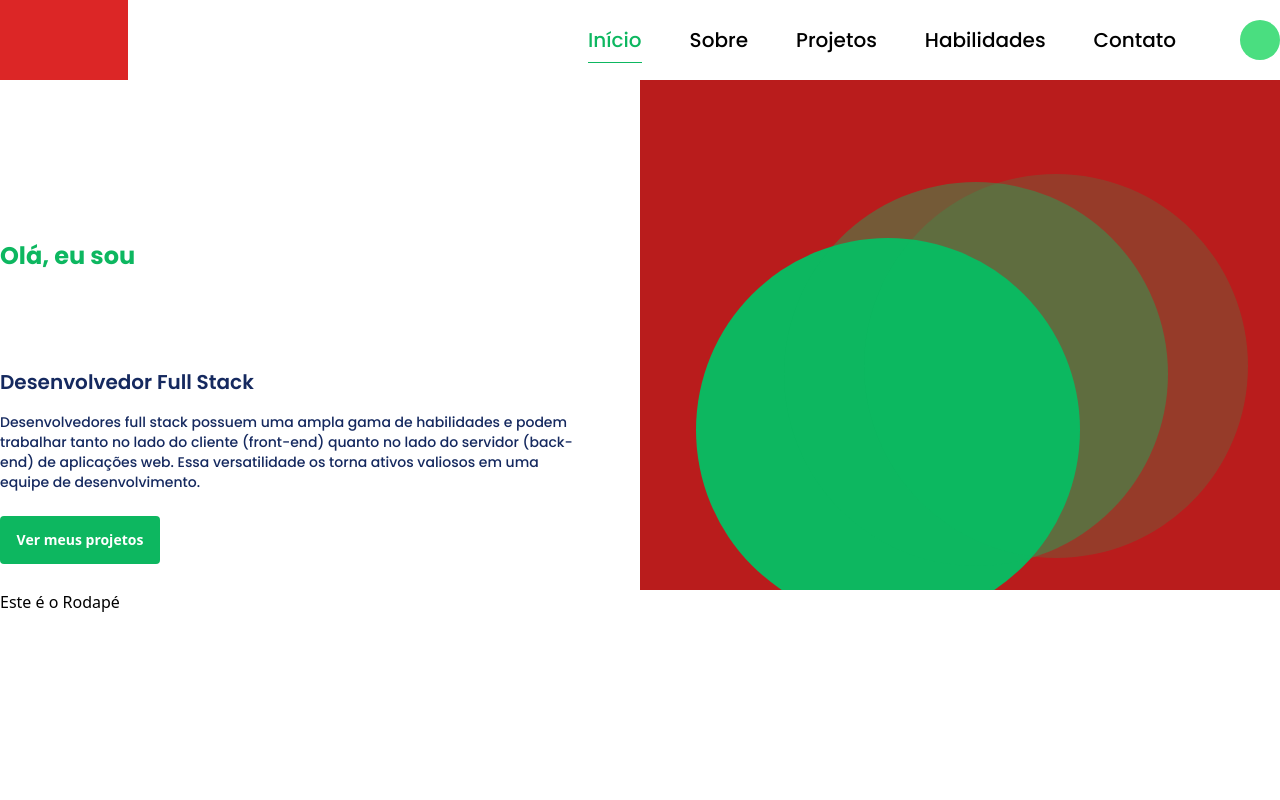
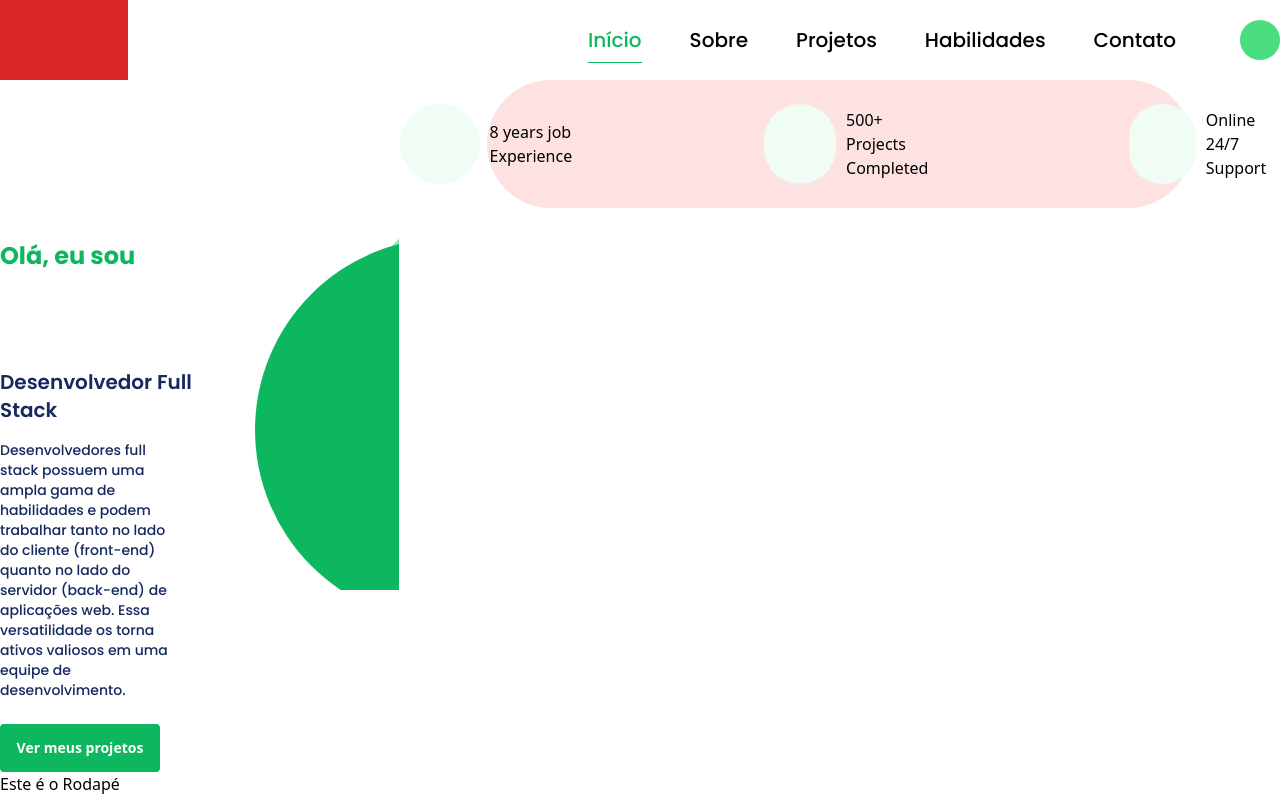
Before and after one commit to gabrielestefono/portfolio_atividade_mentoria, a Next.js app: page / in a window 1280 px wide. Built offline with nearby package versions, Linux system fonts and the light colour scheme.

Commit message:
Corrigindo e inserindo o elemento

```diff
--- a/components/Hero/Direita.jsx
+++ b/components/Hero/Direita.jsx
@@ -4,7 +4,7 @@ export default function HeroDireita(){
             <div className="w-96 elementColorPrimary h-96 absolute rounded-full bottom-0 -mb-8 ml-14"></div>
             <div className="w-96 elementColorPrimary h-96 absolute rounded-full bottom-0 mb-6 ml-36 opacity-40"></div>
             <div className="w-96 elementColorPrimary h-96 absolute rounded-full bottom-0 mb-8 ml-56 opacity-20"></div>
-            <div className="w-50 h-full bg-red-700"></div>
+            <div className="w-50 h-full"></div>
         </div>
     )
 }
--- a/components/Hero/HeroSection.jsx
+++ b/components/Hero/HeroSection.jsx
@@ -1,11 +1,15 @@
 import HeroDireita from "./Direita";
 import HeroEsquerda from "./Esquerda";
+import HeroInfo from "./Info";
 
 export default function Hero(){
     return (
-        <div className="max-w-screen-2xl flex">
-            <HeroEsquerda/>
-            <HeroDireita/>
-        </div>
+        <>
+            <div className="max-w-screen-2xl flex">
+                <HeroEsquerda/>
+                <HeroDireita/>
+            </div>
+            <HeroInfo/>
+        </>
     )
 }
```
